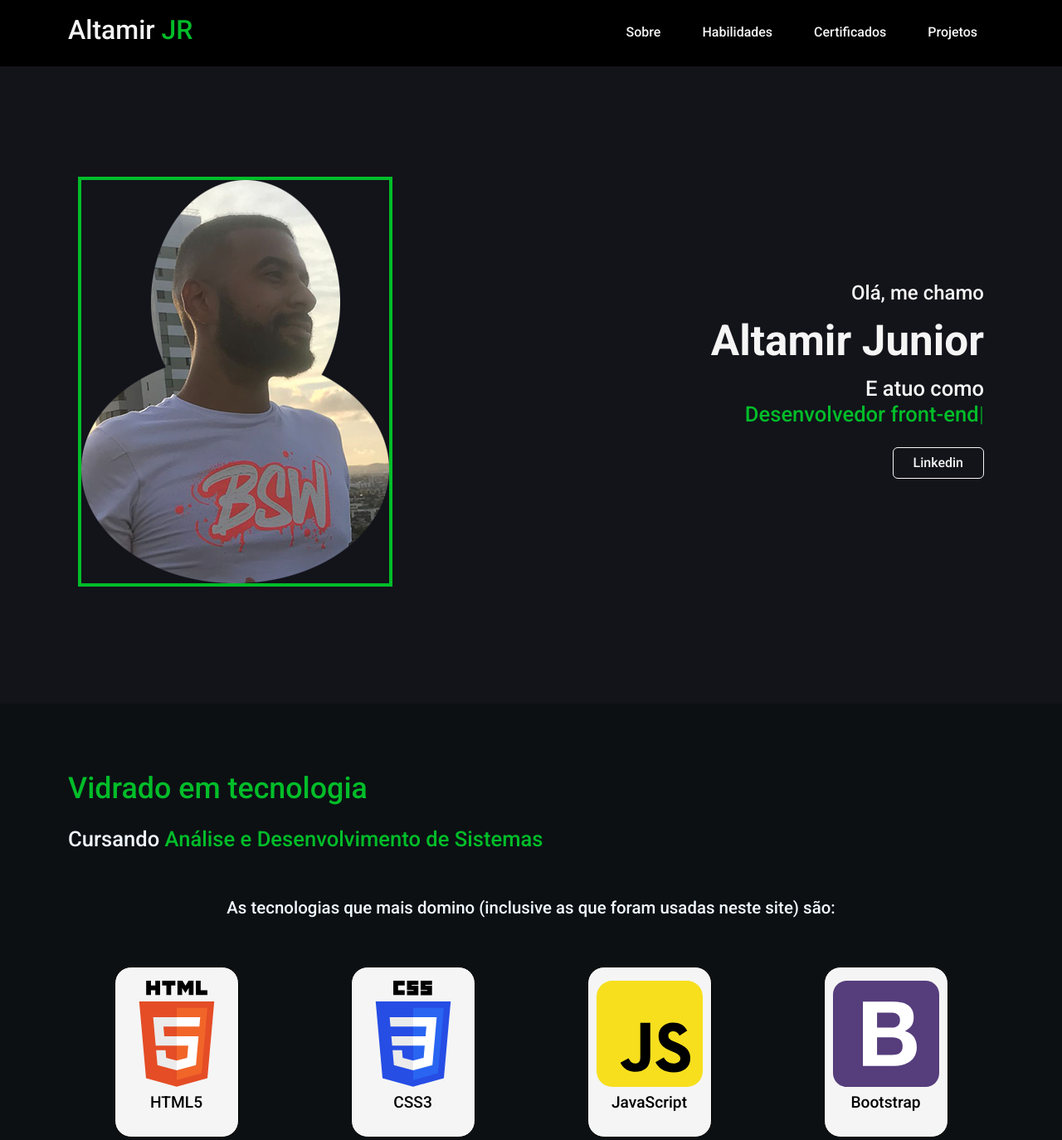
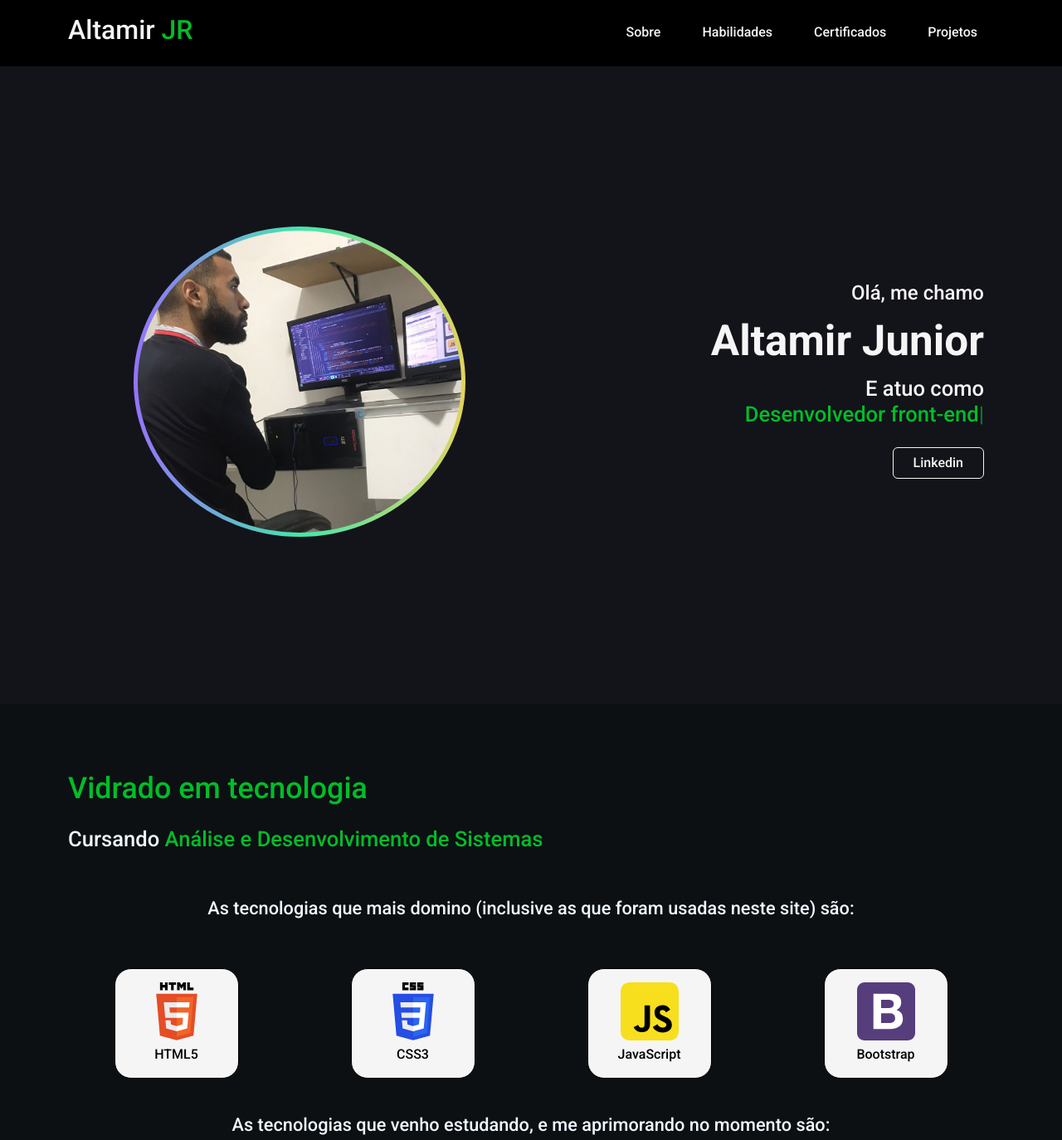
Before and after one commit to altamirjuniordev/meuSite, a plain HTML site: page index.html in a window 1280 px wide. Shown: the top 1374 px of the page at 83% size. Drawn offline with nearby package versions, Linux system fonts and the light colour scheme; a script that the page names is missing.

Commit message:
alteracao de foto

```diff
--- a/assets/css/style.css
+++ b/assets/css/style.css
@@ -155,8 +155,19 @@ body {
     color: var(--font-verde);
 }
 
+.homeFoto div{
+    border-radius: 50%;
+    margin: 0 auto;
+    background-image: linear-gradient(90deg, #9572FC 0%, #43E7AD 50.52%, #E2D45C 100%);
+    padding: 5px;
+    max-width: 400px;
+}
+
 .homeFoto img {
-    border: 4px solid var(--font-verde);
+    border-radius: 50%;
+
+    width: 100%;
+
 }
 
 
@@ -190,7 +201,7 @@ body {
     background-color: #0c1013;
     margin: 0 auto;
     padding-top: 65px;
-    min-height: 100vh;
+
 }
 
 .sobreMim h2 {
@@ -203,16 +214,18 @@ body {
 
 .sobreMim p {
     padding: 20px;
-    font-size: max(14px, 1.6vw);
+    font-size: max(17px, 1.7vw);
 }
 
-
+.imgTec {
+    width: 70px;
+    margin: 0 auto;
+}
 
 .tecnologias {
     border: 1px solid black;
     border-radius: 20px;
     max-width: 150px;
-    padding: 10px;
     background-color: whitesmoke;
     margin: 20px 0;
     max-height: 250px;
@@ -221,8 +234,8 @@ body {
 
 
 .tecnologias p {
-    font-size: 1.2em;
-    padding: 5px 10px 0 10px;
+    font-size: 1em;
+    padding-top: 5px;
     color: #000;
     text-align: start;
 }
@@ -247,15 +260,22 @@ body {
 
 
 .certificados .badge {
-    font-weight: 400;
     color: white !important;
 }
+
 
 .element-item a {
     text-decoration: none;
     color: white;
 }
 
+.element-item {
+    transition: transform .5s;
+}
+
+.element-item:hover {
+    transform: scale(1.1);
+}
 
 .certificados .element-item h5 {
     font-size: 16px;
@@ -264,13 +284,9 @@ body {
 .certificados .element-item img {
     border-radius: 5px;
     transition: all ease-out 0.2s;
+}
 
 
-}
-
-.certificados .element-item img:hover {
-    box-shadow: 0 0 100px 0 rgba(0, 50, 0, 0.4);
-}
 
 .certificados .button-group {
     margin-bottom: 30px;
@@ -282,7 +298,7 @@ body {
     padding: 0;
     margin: 0;
     text-transform: uppercase;
-    font-weight: 400;
+    font-weight: 500;
     outline: none;
     color: whitesmoke;
   }
@@ -310,6 +326,10 @@ footer h4 {
 footer a {
     color: aliceblue;
     text-decoration: none;
+}
+
+footer a:hover {
+    color: var(--font-verde);
 }
 
 .footer_social {
@@ -401,7 +421,13 @@ footer a {
     margin: 0 auto;
 }
 
+.projetos {
+    margin: 0 auto;
+}
+
+
 .exercicio {
+    margin: auto;
     max-width: 355px;
     background-color: #000;
     margin-bottom: 20px;
@@ -481,6 +507,10 @@ footer a {
         margin: 0 auto;
 
     }
+
+    .homeFoto div {
+        max-width: 210px;
+    }
     .imgTec {
         width: 100px;
         margin: 0 auto;
--- a/index.html
+++ b/index.html
@@ -43,7 +43,10 @@
     <main class="container" >
         <div class="row home  px-1 px-sm-0 mt-5">
             <div class="col-sm-6 homeFoto text-sm-start mt-4">
-                <img src="assets/bsw3.png" class="img-fluid" alt="Foto de perfil">
+                <div class="color">
+                     <img src="assets/3.png" class="img-fluid" alt="Foto de perfil">
+                </div>
+
             </div>
             <div class="col-sm-6 homeDescricao r text-sm-end text-center">
                 <h4>Olá, me chamo</h4>
```
Also changed, not shown: assets/3.png (added), assets/bsw3.png (deleted).
